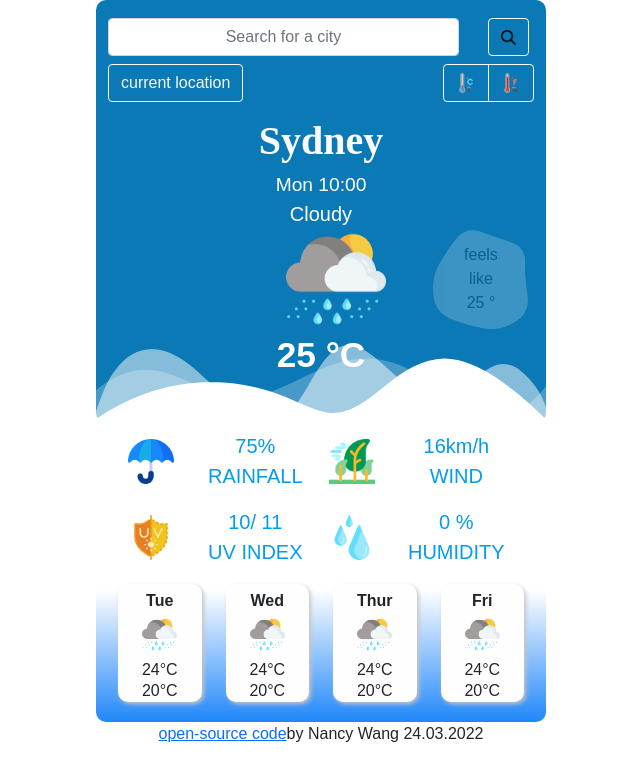
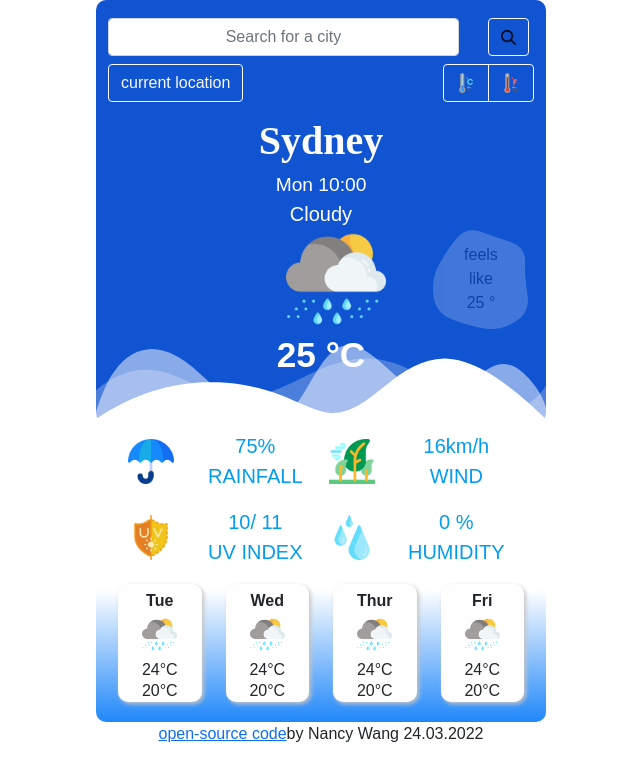
Before and after one commit to Zhizhen-Nancy-Wang/react-weather-app, a React (Create React App) app: page / in a window 1280 px wide. Shown: the top 780 px of the page, without its empty margins (319-959 px from the left). Built offline with nearby package versions, Linux system fonts and the light colour scheme; a web font is replaced by a local one.

Commit message:
bg color changed

```diff
--- a/src/App.css
+++ b/src/App.css
@@ -49,7 +49,7 @@
 
 .top-sec {
   border-radius: 10px;
-  background: #0a79b5;
+  background: #1154d1;
   padding-top: 3%;
   padding-bottom: 9%;
   position: relative;
```
